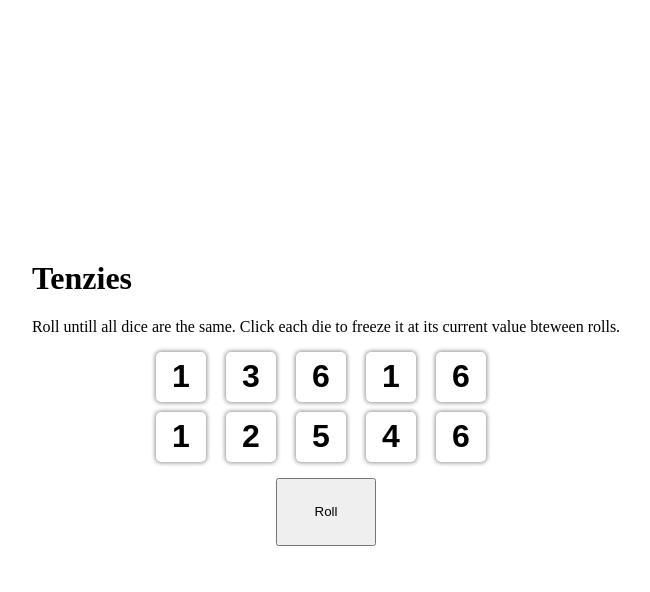
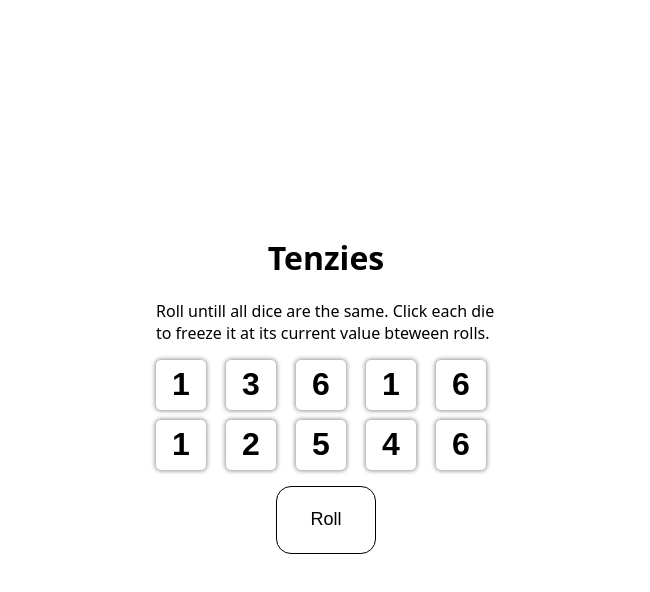
Before and after one commit to BB-WEX/react-tenzies-james, a React (Vite) app: page / in a window 1280 px wide. Both pictures are taken after a click on the button "Start Game". Shown: the top 592 px of the page, without its empty margins (314-964 px from the left). Built offline with nearby package versions, Linux system fonts and the light colour scheme.

Commit message:
Added all the css and changed some of the tags classnames

```diff
--- a/src/App.jsx
+++ b/src/App.jsx
@@ -14,7 +14,7 @@ function App() {
     return (
         <div className='content'>
             {!showDice ? (
-                <button onClick={handleShow}>Start Game</button>
+                <button className='startBtn' onClick={handleShow}>Start Game</button>
             ) : (
                 <>
                     <Text />
--- a/src/styles/index.css
+++ b/src/styles/index.css
@@ -3,6 +3,7 @@ body {
     display: flex;
     justify-content: center;
     align-items: center;
+    font-family: system-ui, -apple-system, BlinkMacSystemFont, 'Segoe UI', Roboto, Oxygen, Ubuntu, Cantarell, 'Open Sans', 'Helvetica Neue', sans-serif;
 }
 
 
@@ -26,3 +27,56 @@ body {
     width: 100px;
     height: 68px;
 }
+
+.introText {
+    display: flex;
+    justify-content: center;
+    align-items: center;
+    flex-direction: column;
+}
+
+.introText h1 {
+    margin: 5px;
+}
+
+.introText p {
+    width: 340px;
+}
+
+.winMessage {
+    display: flex;
+    justify-content: center;
+    align-items: center;
+    margin: 0px 0px 20px 0px;
+}
+
+.rollButton button{
+    background: none;
+    border: 1px solid black;
+    border-radius: 15px;
+    font-size: 18px;
+    transition: .5s ease;
+}
+
+.rollButton button:hover {
+    background-color: black;
+    border: none;
+    color: white;
+
+}
+
+.startBtn {
+    background: none;
+    border: 1px solid black;
+    border-radius: 15px;
+    font-size: 18px;
+    height: 50px;
+    transition: .5s ease;
+}
+
+.startBtn:hover {
+    background-color: black;
+    border: none;
+    color: white;
+
+}
```
